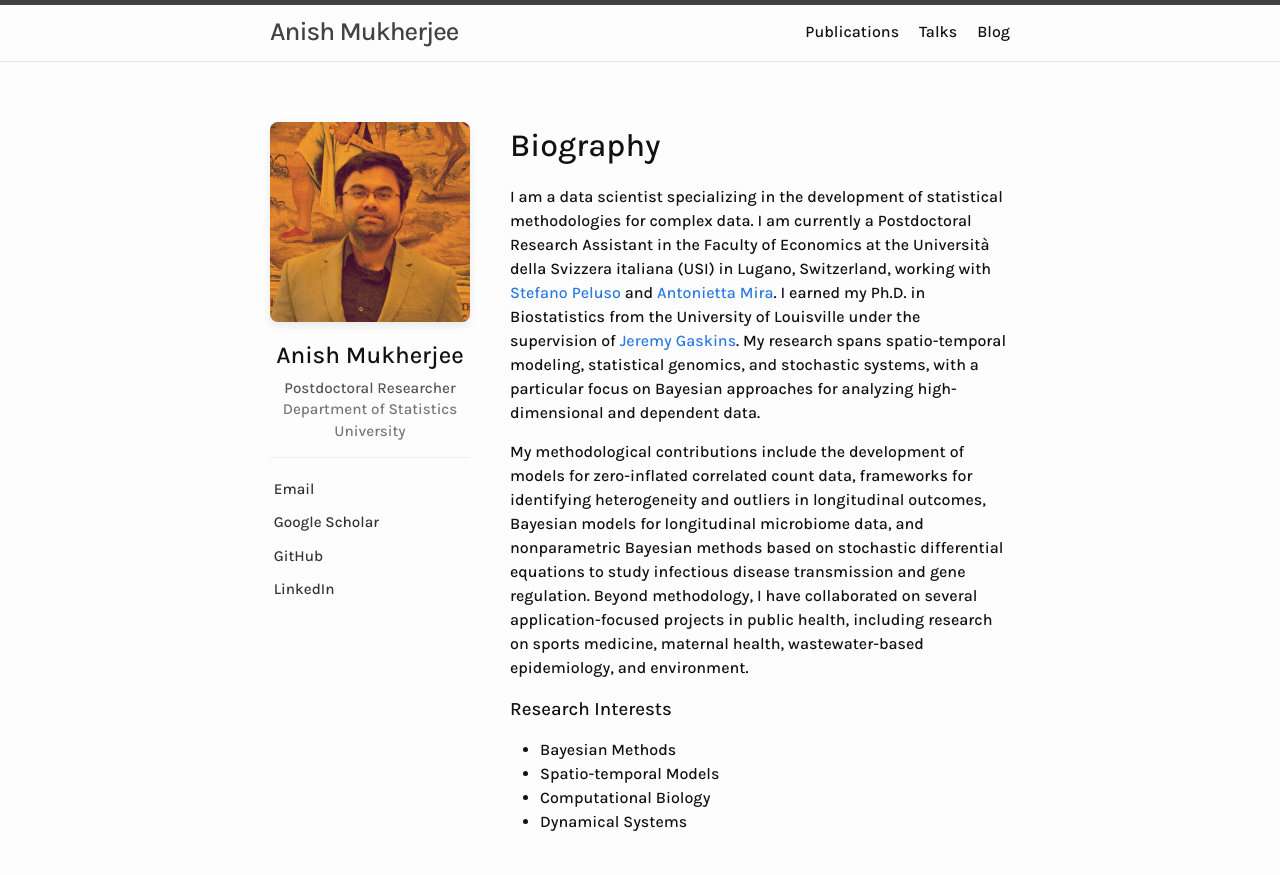
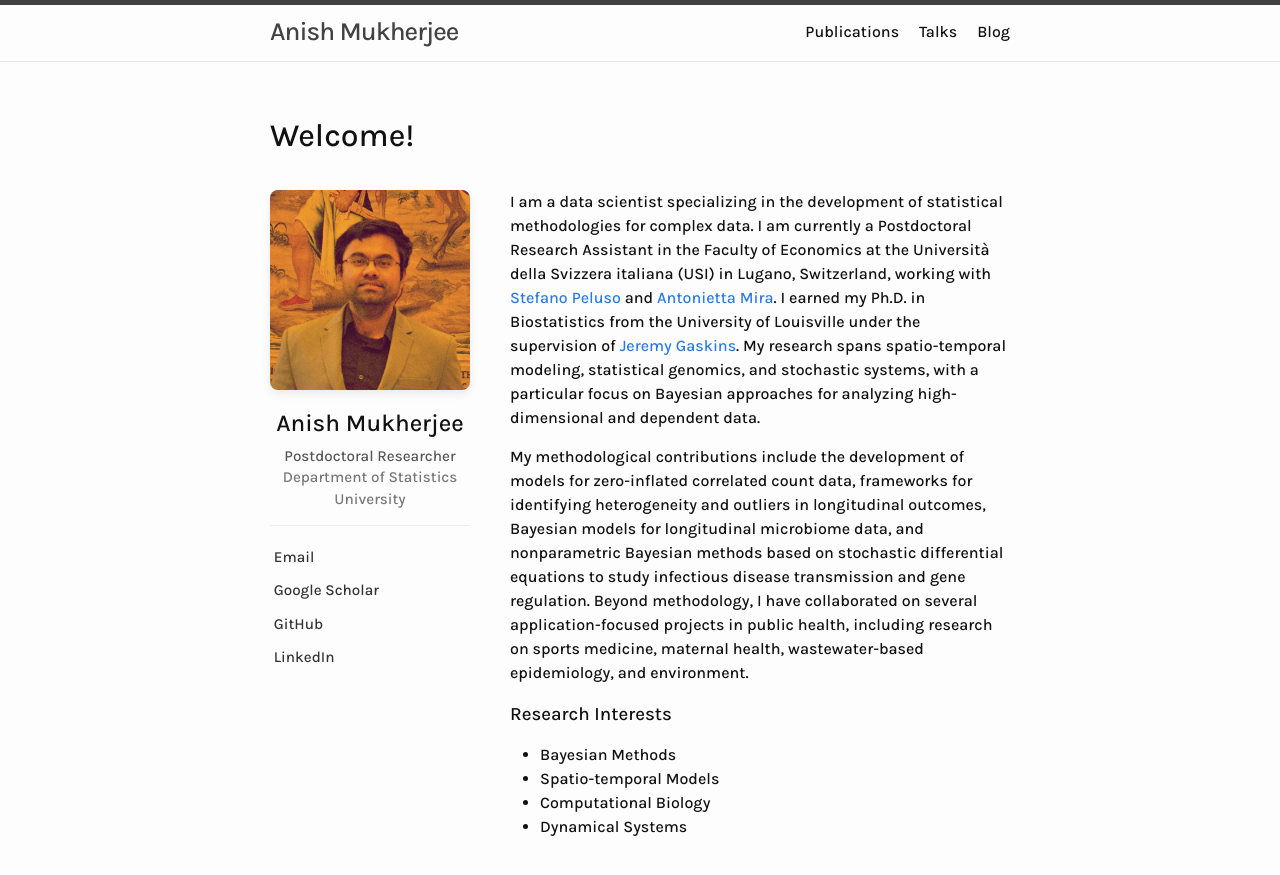
Before and after one commit to anishspace/anishspace.github.io, a Jekyll site: the page built from index.markdown, in a window 1280 px wide. Shown: the top 875 px of the page. Built offline with Jekyll 4.4.1, drawn with Linux system fonts in a browser that asks for light colours.

Commit message:
Update index.markdown

```diff
--- a/index.markdown
+++ b/index.markdown
@@ -9,6 +9,8 @@ title: Welcome
 
 <!-- FontAwesome CDN to load social media icons automatically -->
 <script src="https://cloudflare.com" crossorigin="anonymous"></script>
+
+<h1 style="margin-top: 20px; margin-bottom: 25px;">Welcome!</h1>
 
 <div style="display: flex; flex-wrap: wrap; gap: 40px; margin-top: 30px;">
 
@@ -39,7 +41,7 @@ title: Welcome
 
   <!-- RIGHT COLUMN: MAIN CONTENT & BIOGRAPHY -->
   <div style="flex: 2; min-width: 320px;">
-    <h1 style="margin-top: 0;">Biography</h1>
+
     <p>I am a data scientist specializing in the development of statistical methodologies for complex data. I am currently a Postdoctoral Research Assistant in the Faculty of Economics at the Università della Svizzera italiana (USI) in Lugano, Switzerland, working with <a href="https://publires.unicatt.it/en/persons/stefano-peluso/">Stefano Peluso</a> and <a href="http://usi.to/exz">Antonietta Mira</a>. I earned my Ph.D. in Biostatistics from the University of Louisville under the supervision of <a href="https://profiles.louisville.edu/jeremy.gaskins">Jeremy Gaskins</a>. My research spans spatio-temporal modeling, statistical genomics, and stochastic systems, with a particular focus on Bayesian approaches for analyzing high-dimensional and dependent data.
     </p>
 
```
